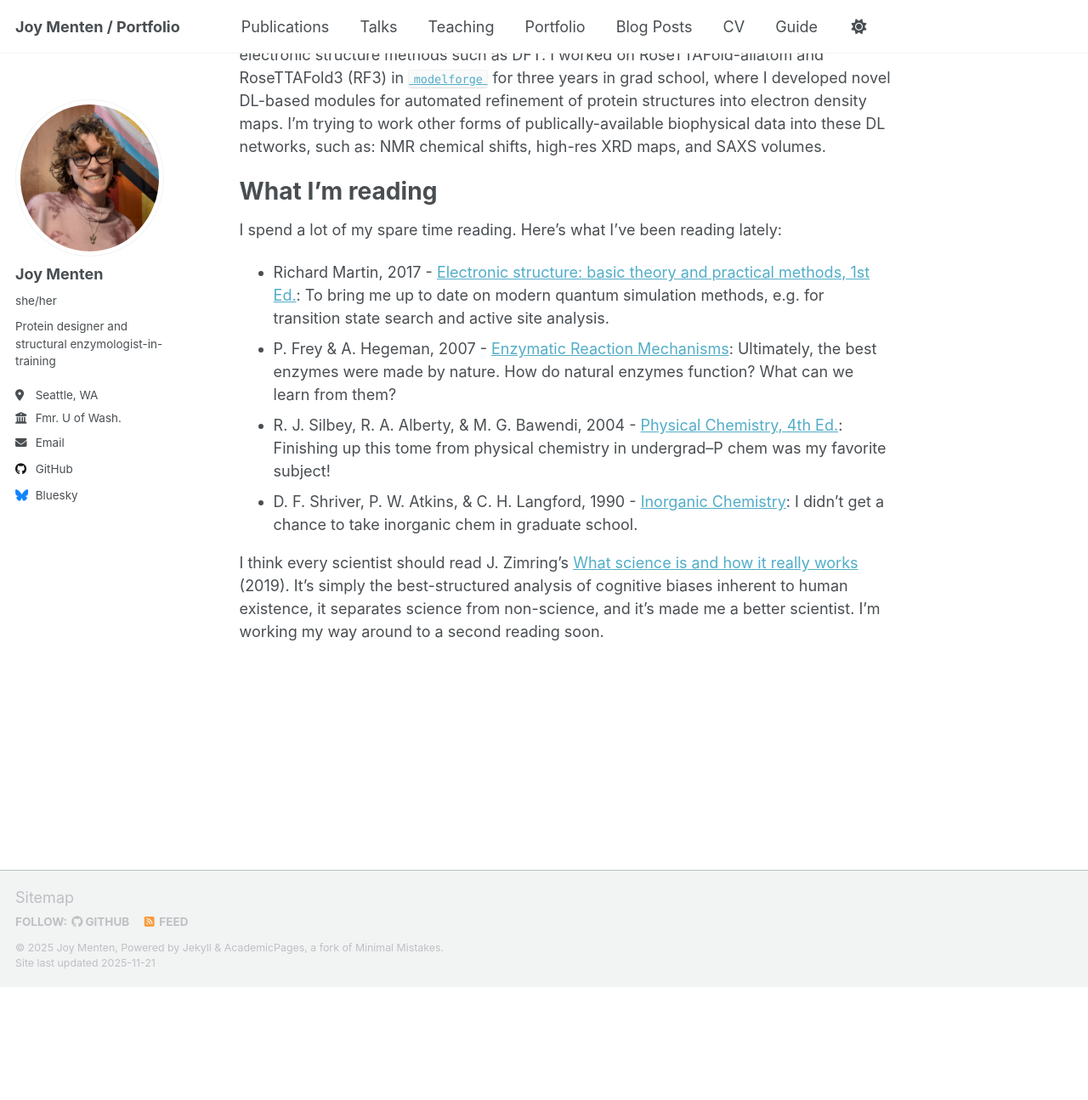
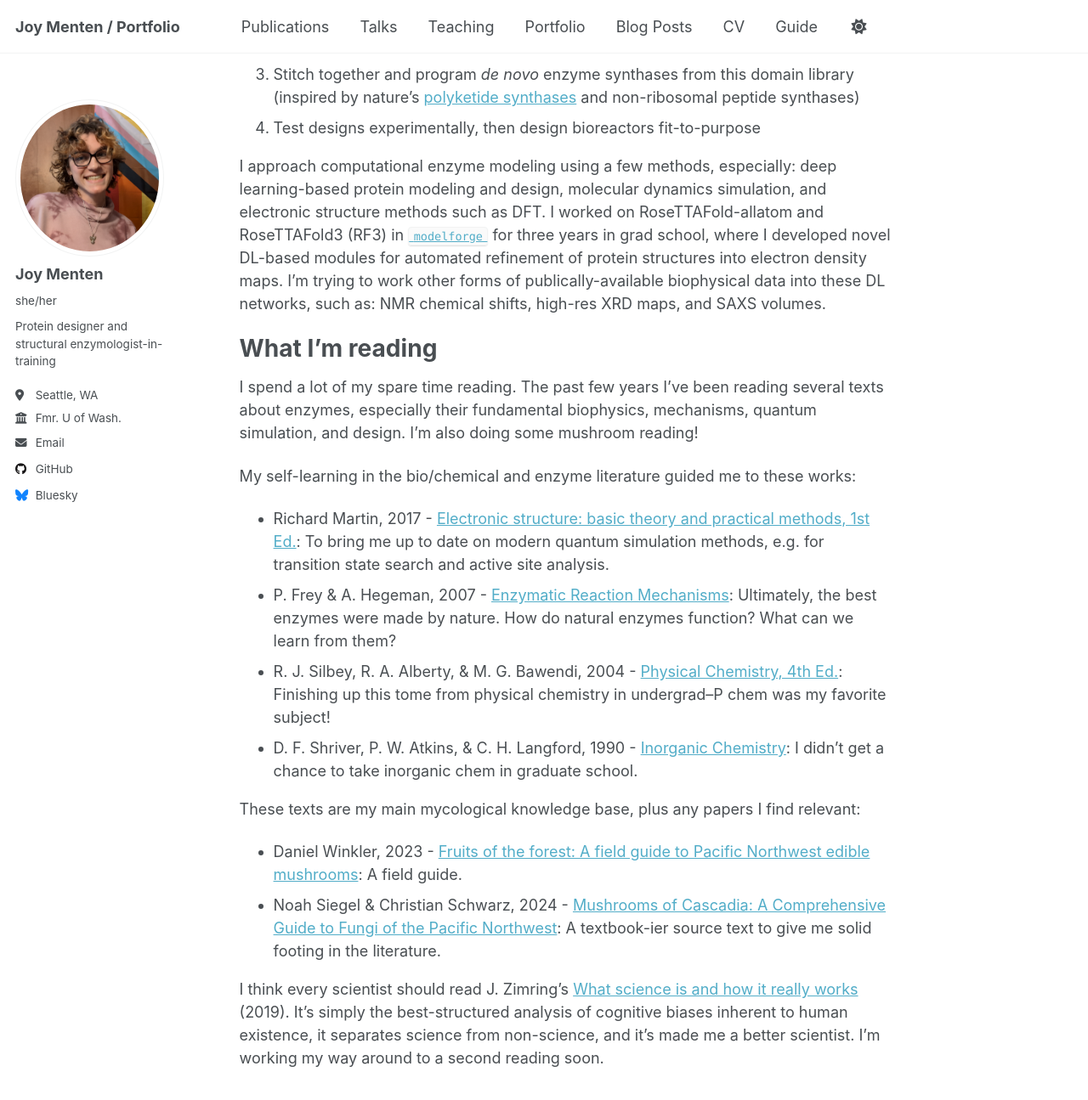
Before and after one commit to picodase/picodase.github.io, a Jekyll site: the page built from _pages/about.md, in a window 1280 px wide and 1400 px high, scrolled down 1502 px. Shown: the top 1295 px of the window at 85% size. Built offline with Jekyll 4.4.1, drawn with Linux system fonts in a browser that asks for light colours; a script that is not in the unit is left out; before the commit the page ends 2664 px from its top, so only the background shows below that; some of the changed text lies outside the part shown.

Commit message:
Update blog, update About

```diff
--- a/_pages/about.md
+++ b/_pages/about.md
@@ -20,6 +20,8 @@
 
 My favorite software is the text editor [Emacs](https://www.gnu.org/software/emacs/) that I use daily. Emacs' `org-mode` organizes my scientific journal, and [`org-roam`](https://www.orgroam.com/) structures my personal knowledge graph (Note: I will link it here some day!)
 
+I'm also a nascent amateur mycologist. I'd like to spin up a digital citizen science project based on this pastime, but I'd like to learn more about what's needed by the field and in the field. I probably can't help myself from talking about foraging, imaging, identification, processing, and cooking the (edible) specimens, so watch the blog for updates. I'm brainstorming a citizen science integration here: contact me if you're looking for collaborators for your project! I'm good with code.
+
 My goals
 ===
 Since high school I've been learning how to solve and apply enzyme design towards difficult "global challenges" the world faces today: mitigating and reversing anthropogenic climate change, with special focus on [carbon dioxide capture](https://pubmed.ncbi.nlm.nih.gov/39311668/) and [pollutant biodegradation](https://pubmed.ncbi.nlm.nih.gov/30660847/); enabling pharmaceutical synthesis at ambient temperature and pressure; and biosolar energy collection. I hope to build bioreactors for these reactions, and so promote a just transition to a renewable future: repairing the ecological impact of consumerist Western economies and fully supporting the material needs of peoples impacted by neo/colonialism.
@@ -34,11 +36,16 @@
 
 What I'm reading
 ===
-I spend a lot of my spare time reading. Here's what I've been reading lately:
+I spend a lot of my spare time reading. The past few years I've been reading several texts about enzymes, especially their fundamental biophysics, mechanisms, quantum simulation, and design. I'm also doing some mushroom reading!
 
+My self-learning in the bio/chemical and enzyme literature guided me to these works:
 - Richard Martin, 2017 - [Electronic structure: basic theory and practical methods, 1st Ed.](https://www.cambridge.org/core/books/electronic-structure/DDFE838DED61D7A402FDF20D735BC63A): To bring me up to date on modern quantum simulation methods, e.g. for transition state search and active site analysis.
 - P. Frey & A. Hegeman, 2007 - [Enzymatic Reaction Mechanisms](https://global.oup.com/academic/product/enzymatic-reaction-mechanisms-9780195122589): Ultimately, the best enzymes were made by nature. How do natural enzymes function? What can we learn from them?
 - R. J. Silbey, R. A. Alberty, & M. G. Bawendi, 2004 - [Physical Chemistry, 4th Ed.](https://www.wiley.com/en-us/Physical%20Chemistry,%204th%20Edition-p-9780471215042): Finishing up this tome from physical chemistry in undergrad--P chem was my favorite subject!
 - D. F. Shriver, P. W. Atkins, & C. H. Langford, 1990 - [Inorganic Chemistry](https://onlinelibrary.wiley.com/doi/abs/10.1002/ange.19901021121): I didn't get a chance to take inorganic chem in graduate school.
 
+These texts are my main mycological knowledge base, plus any papers I find relevant:
+- Daniel Winkler, 2023 - [Fruits of the forest: A field guide to Pacific Northwest edible mushrooms](https://mushroaming.com/index.php/Fruits%20of%20the%20Forest%20Book): A field guide.
+- Noah Siegel & Christian Schwarz, 2024 - [Mushrooms of Cascadia: A Comprehensive Guide to Fungi of the Pacific Northwest](https://backcountrypress.com/book/mushrooms-of-cascadia/): A textbook-ier source text to give me solid footing in the literature.
+
 I think every scientist should read J. Zimring's [What science is and how it really works](https://www.cambridge.org/core/books/what-science-is-and-how-it-really-works/C48DFCEFA3FD72AB793CC30B0EE656B7) (2019). It's simply the best-structured analysis of cognitive biases inherent to human existence, it separates science from non-science, and it's made me a better scientist. I'm working my way around to a second reading soon.
```
Also changed, not shown: _portfolio/portfolio-2.html (deleted, +0 -7 lines), _posts/2025-11-21-mycological-musings.post-2.md (added, +33 -0 lines).
